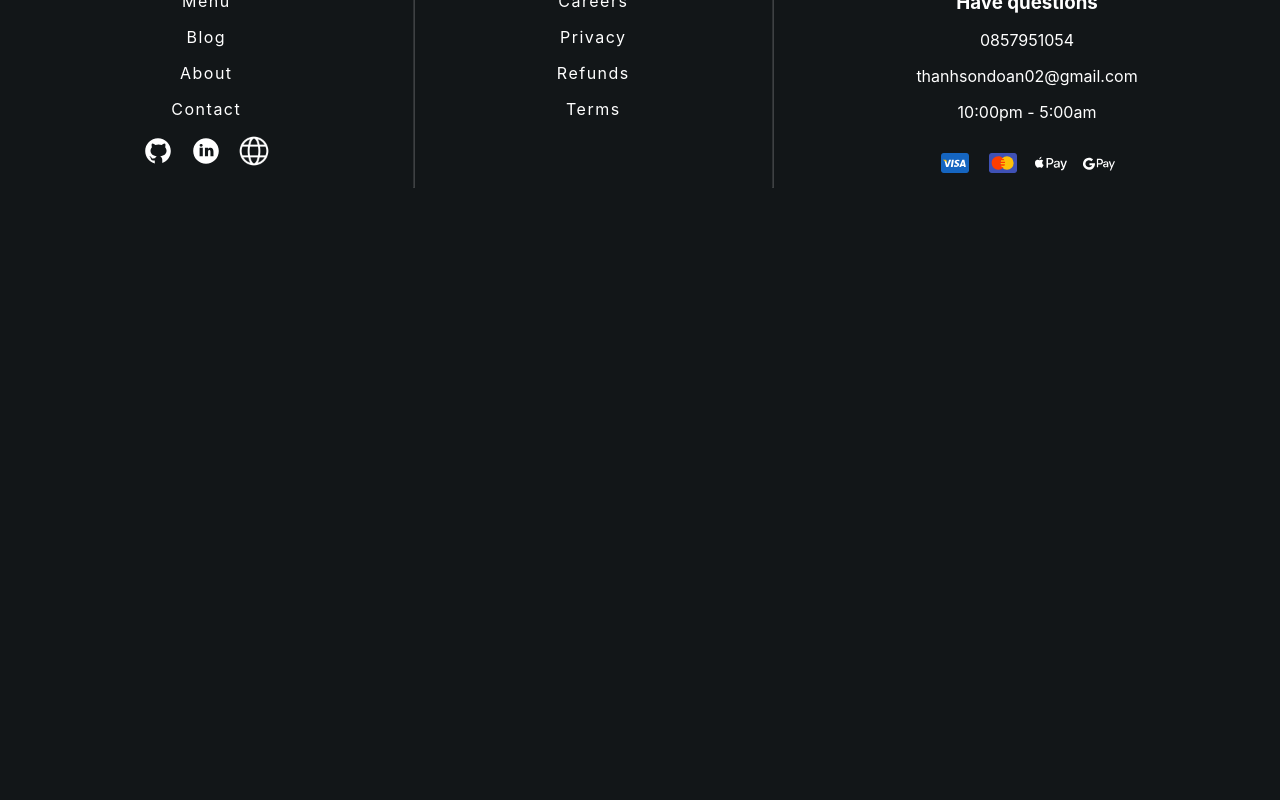
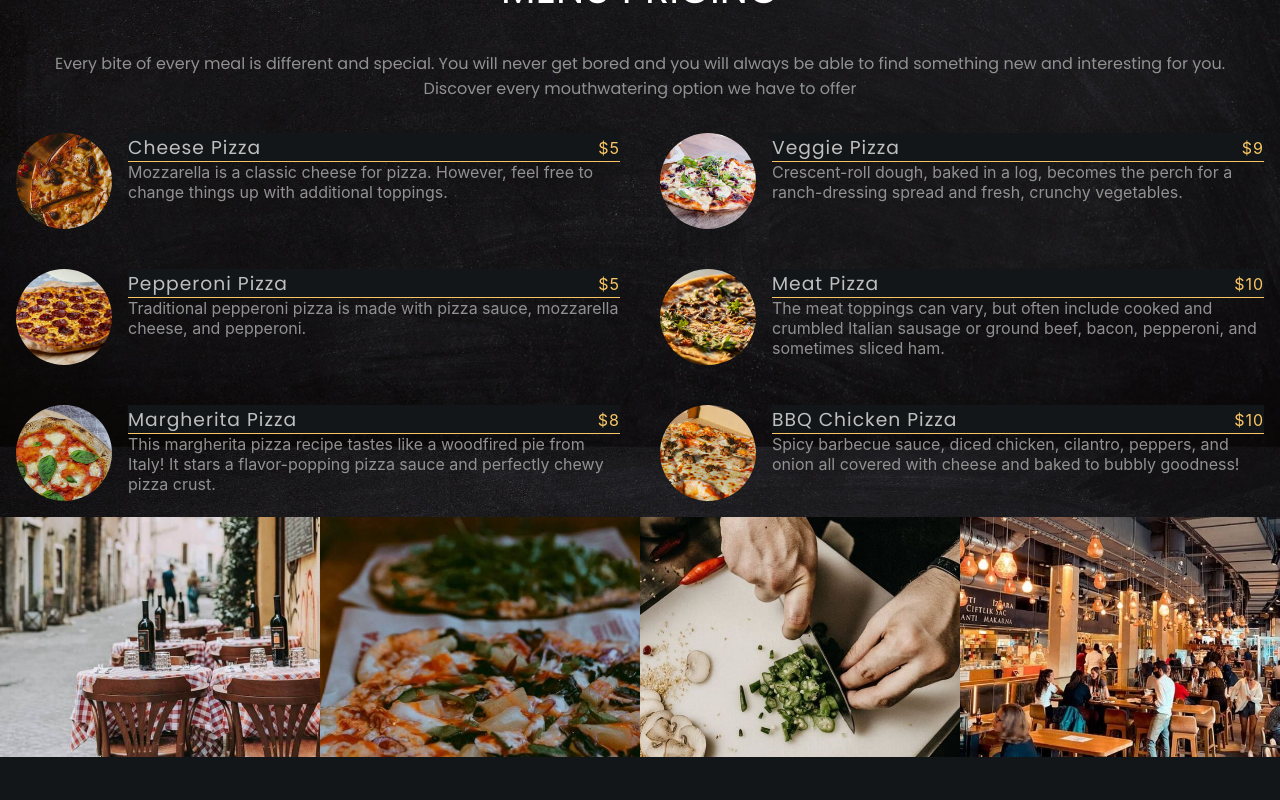
Before and after one commit to thanhsondoan02/Foodie, a React (Create React App) app in the folder client/: page / in a window 1280 px wide. Shown: the part 3820-4620 px from the top of the page. Before the commit the page ends 4056 px from the top, so only its background shows below. Built offline with nearby package versions, Linux system fonts and the light colour scheme.

Commit message:
gallery and stat preview

```diff
--- /dev/null
+++ b/client/src/routes/landing/Gallery.js
@@ -0,0 +1,48 @@
+import React from 'react'
+//375px
+import ImgOne375 from '../../assets/images/landing-gallery/img-one-375.webp'
+import ImgTwo375 from '../../assets/images/landing-gallery/img-two-375.webp'
+import ImgThree375 from '../../assets/images/landing-gallery/img-three-375.webp'
+import ImgFour375 from '../../assets/images/landing-gallery/img-four-375.webp'
+//700
+import ImgOne700 from '../../assets/images/landing-gallery/img-one-700.webp'
+import ImgTwo700 from '../../assets/images/landing-gallery/img-two-700.webp'
+import ImgThree700 from '../../assets/images/landing-gallery/img-three-700.webp'
+import ImgFour700 from '../../assets/images/landing-gallery/img-four-700.webp'
+
+const Gallery = () => {
+  return (
+    <article className="gallery flex-container flex-column">
+      <img
+        src={ImgOne375}
+        srcSet={` ${ImgOne700} 700w, ${ImgOne375} 375w`}
+        sizes="(min-width: 700px) 700px, 375px"
+        alt=""
+        aria-hidden="true"
+      />
+      <img
+        src={ImgTwo375}
+        srcSet={` ${ImgTwo700} 700w, ${ImgTwo375} 375w`}
+        sizes="(min-width: 700px) 700px, 375px"
+        alt=""
+        aria-hidden="true"
+      />
+      <img
+        src={ImgThree375}
+        srcSet={` ${ImgThree700} 700w, ${ImgThree375} 375w`}
+        sizes="(min-width: 700px) 700px, 375px"
+        alt=""
+        aria-hidden="true"
+      />
+      <img
+        src={ImgFour375}
+        srcSet={` ${ImgFour700} 700w, ${ImgFour375} 375w`}
+        sizes="(min-width: 700px) 700px, 375px"
+        alt=""
+        aria-hidden="true"
+      />
+    </article>
+  )
+}
+
+export default Gallery
--- /dev/null
+++ b/client/src/routes/landing/MenuPricingPreview.js
@@ -0,0 +1,55 @@
+import React from 'react'
+import { Link } from 'react-router-dom'
+import ResetLocation from '../../helpers/ResetLocation'
+import Tilt from 'react-parallax-tilt';
+import { motion } from "framer-motion";
+import menuPricing from '../../data/menuPricing';
+
+export default class MenuPricingPreview extends React.Component {
+  render() {
+    return (
+      <motion.article
+        className="section-5 flex-container "
+        initial={{ opacity: 0, translateX: -300 }}
+        whileInView={{ opacity: 1, translateX: 0 }}
+        exit={{ opacity: 0, translateX: -300 }}
+        transition={{ duration: 2 }}
+      >
+        <h2 className="txt-center pop-font txt-white">Menu Pricing</h2>
+        <p className="section-description">
+          Every bite of every meal is different and special. You will never get
+          bored and you will always be able to find something new and
+          interesting for you. Discover every mouthwatering option we have to
+          offer
+        </p>
+        <section className="pricing-grid flex-container flex-column">
+          {menuPricing.map((menu) => (
+            <Tilt key={menu.id}>
+              <Link
+                onClick={ResetLocation}
+                to="/menu"
+                className="pricing-grid-item flex-container flex-row"
+              >
+                <img
+                  className="pricing-img"
+                  alt={menu.name}
+                  src={menu.img375}
+                />
+                <section className="pricing-details flex-container flex-column">
+                  <section className="name-and-price flex-container flex-row txt-center">
+                    <h3 className="pop-font">{menu.name}</h3>
+                    <p>
+                      <span>{menu.currency}</span>
+                      {menu.price}
+                    </p>
+                  </section>
+                  <p>{menu.description}</p>
+                </section>
+              </Link>
+            </Tilt>
+          ))}
+        </section>
+      </motion.article>
+    )
+  }
+}
--- a/client/src/routes/landing/RootSection.js
+++ b/client/src/routes/landing/RootSection.js
@@ -5,6 +5,8 @@ import ContactUsLanding from "./ContactUsLanding";
 import Hero from "./Hero";
 import OurServices from "./OurServices";
 import PizzaMenuPreview from "./PizzaMenuPreview";
+import Gallery from "./Gallery";
+import MenuPricingPreview from "./MenuPricingPreview";
 
 const RootSection = () => {
   useEffect(() => {
@@ -18,6 +20,8 @@ const RootSection = () => {
       <ContactUsLanding />
       <OurServices />
       <PizzaMenuPreview />
+      <MenuPricingPreview />
+      <Gallery />
     </React.Fragment>
   )
 }
```
Also changed, not shown: client/src/routes/landing/MenuSlider.js (added, +147 -0 lines), client/src/routes/landing/StatsPreview.js (added, +33 -0 lines).
